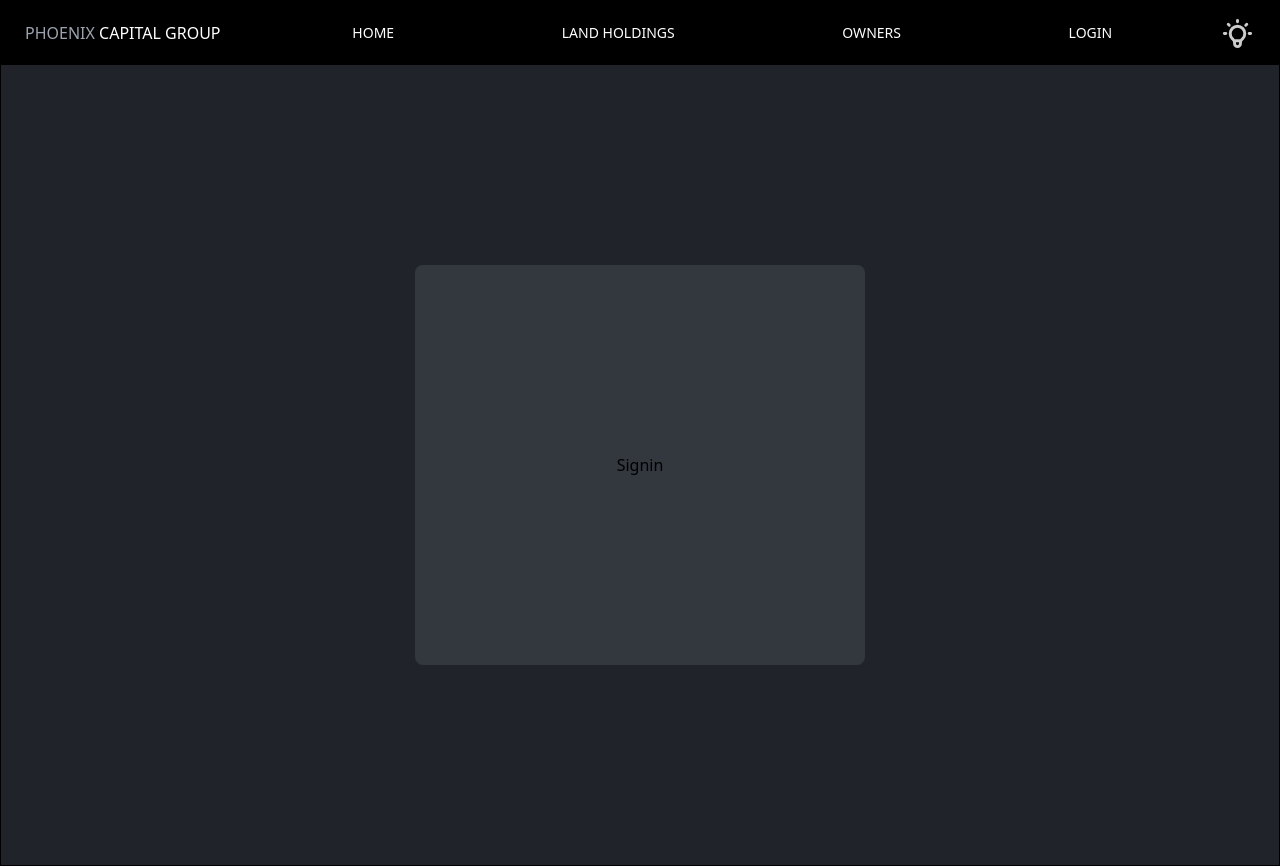
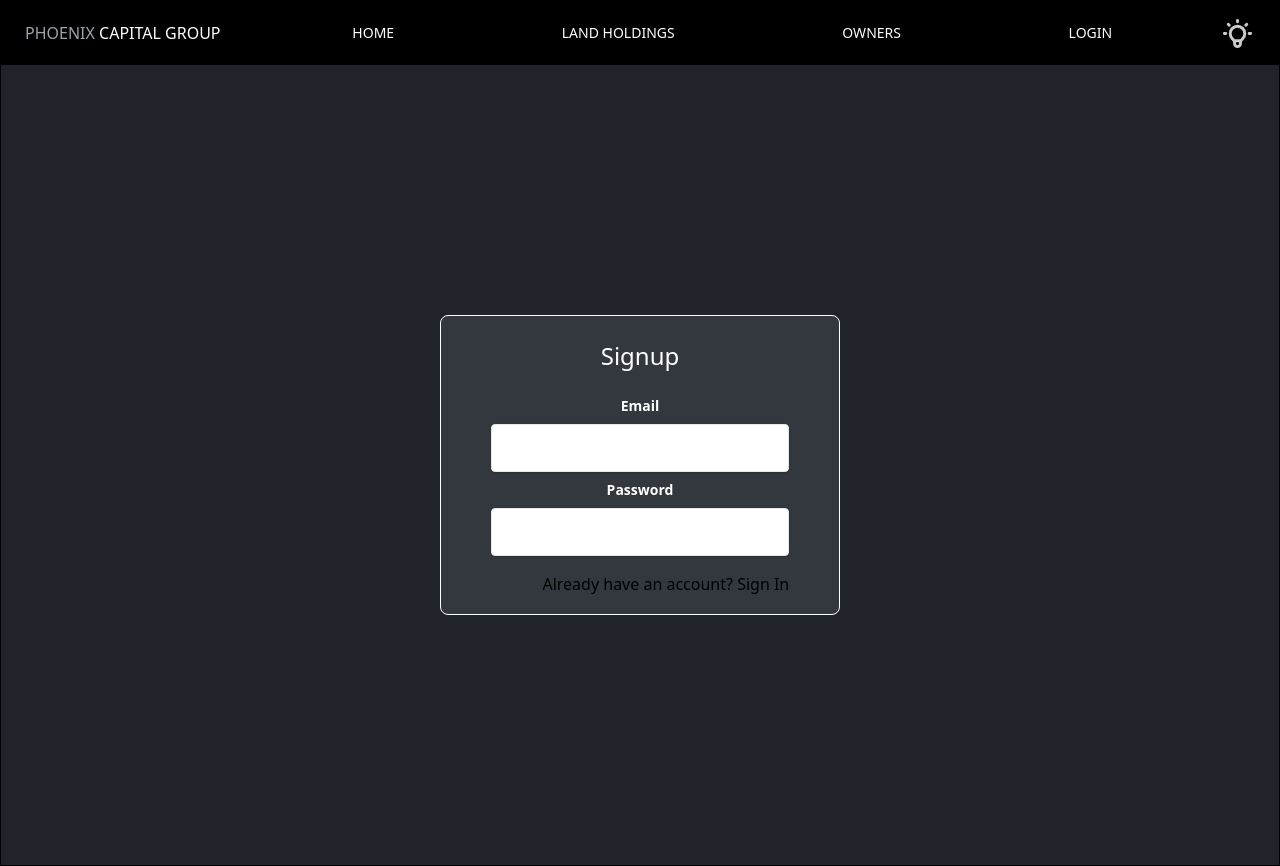
Before and after one commit to krisf451/phoenix-capital-assesment, a React (Create React App) app in the folder frontend/: page /auth in a window 1280 px wide. Built offline with nearby package versions, Linux system fonts and the light colour scheme.

Commit message:
feat: added a switchmode function to switch between signup and signin

```diff
--- a/frontend/src/components/Auth.js
+++ b/frontend/src/components/Auth.js
@@ -1,11 +1,55 @@
 import React, { useState } from "react";
 
 const Auth = () => {
-  const [isSignup, setIsSignup] = useState(true);
+  const [hasAccount, setHasAccount] = useState(false);
+  const [formValues, setFormValues] = useState({
+    email: "",
+    password: "",
+  });
+  const { email, password } = formValues;
+
+  const switchMode = () => {
+    setHasAccount((prev) => !prev);
+  };
+  const handleChange = (e) => {
+    setFormValues({
+      ...formValues,
+      [e.target.name]: e.target.value,
+    });
+  };
   return (
     <div className="h-screen w-full flex justify-center items-center bg-main-bg dark:bg-main-dark-bg">
-      <div className="w-[450px] h-[50%] bg-white rounded-lg shadow-xl dark:shadow-none flex flex-col items-center justify-center dark:bg-secondary-dark-bg">
-        <h1>{isSignup ? "Signin" : "Signup"}</h1>
+      <div className="w-[400px] h-[300px] bg-white rounded-lg shadow-xl dark:shadow-none flex flex-col items-center dark:bg-secondary-dark-bg border dark:border-white">
+        <h1 className="text-2xl text-extrabold my-6 dark:text-white">
+          {hasAccount ? "Signin" : "Signup"}
+        </h1>
+        <label className="text-gray-700 text-sm font-bold mb-2 dark:text-white">
+          Email
+        </label>
+        <input
+          type="email"
+          name="email"
+          className="h-12 shadow appearance-none border rounded w-3/4 text-gray-700 mb-2 leading-tight focus:outline-none pl-4"
+          value={email}
+          onChange={handleChange}
+        />
+        <label className="text-gray-700 text-sm font-bold mb-2 dark:text-white">
+          Password
+        </label>
+        <input
+          type="password"
+          name="password"
+          className="h-12 shadow appearance-none border rounded w-3/4 text-gray-700 mb-2 leading-tight focus:outline-none pl-4"
+          value={password}
+          onChange={handleChange}
+        />
+        <div className="flex justify-end items-center w-3/4 mt-2">
+          <button onClick={switchMode} type="button">
+            {!hasAccount
+              ? "Already have an account? Sign In"
+              : "Don't have an account? Sign Up"}
+          </button>
+        </div>
       </div>
     </div>
   );
```
